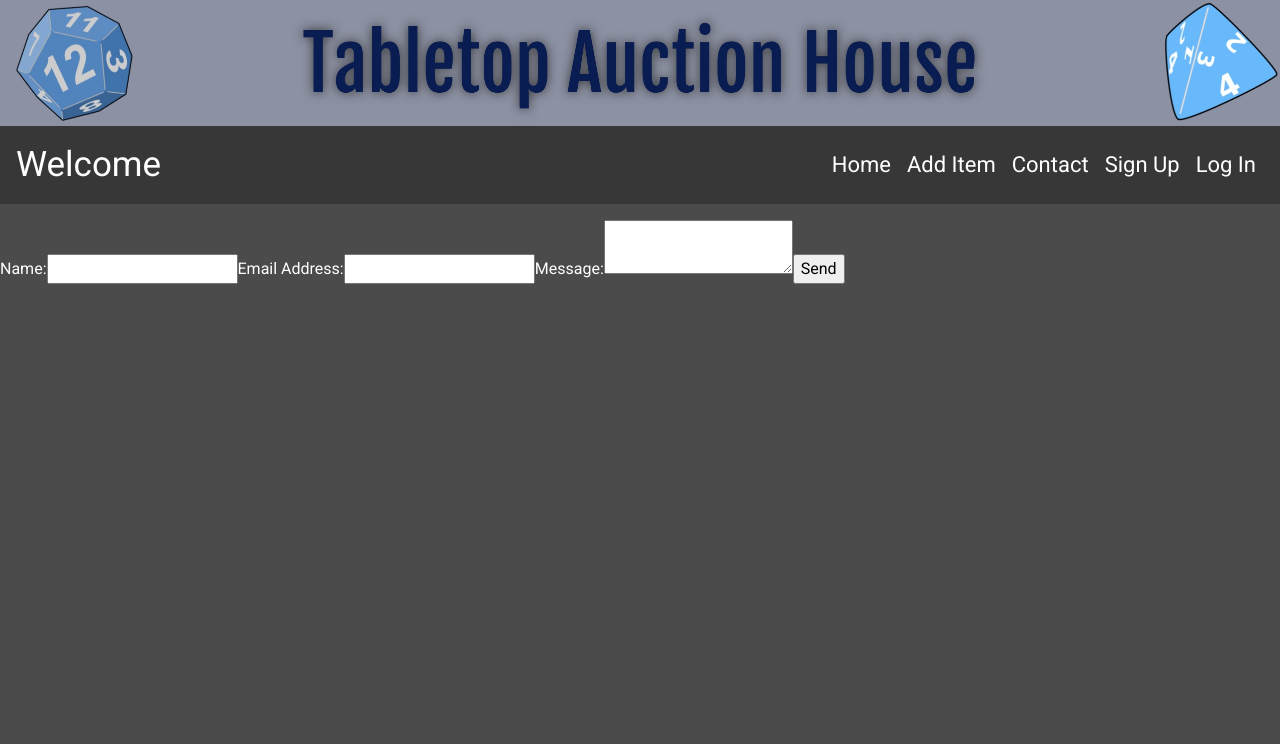
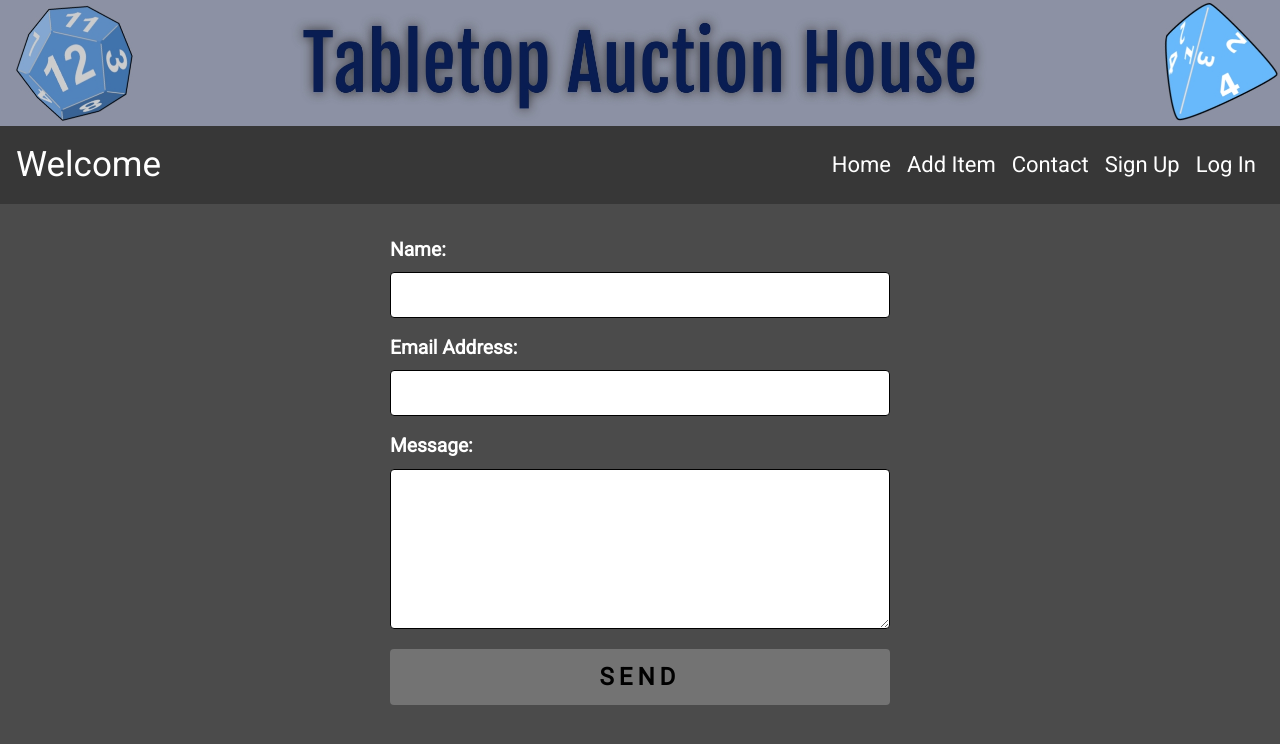
Before and after one commit to smakela13/tabletop-auction-house-react-edition, a React (Create React App) app in the folder client/: page /contact in a window 1280 px wide. Shown: the top 744 px of the page. Built offline with nearby package versions, Linux system fonts and the light colour scheme.

Commit message:
Added colons to form label on Product Form's index.js, fixed formatting, and updated CSS for consistency with Contact form - Fixed the contact form's width and formatting - Added a missing period on addItem - Added CSS for the forms in App.css - Updated README file

```diff
--- a/client/src/App.css
+++ b/client/src/App.css
@@ -1,42 +1,4 @@
-.App {
-  text-align: center;
-}
-
-.App-logo {
-  height: 40vmin;
-  pointer-events: none;
-}
-
-@media (prefers-reduced-motion: no-preference) {
-  .App-logo {
-    animation: App-logo-spin infinite 20s linear;
-  }
-}
-
-.App-header {
-  background-color: #282c34;
-  min-height: 100vh;
-  display: flex;
-  flex-direction: column;
-  align-items: center;
-  justify-content: center;
-  font-size: calc(10px + 2vmin);
-  color: white;
-}
-
-.App-link {
-  color: #61dafb;
-}
-
-@keyframes App-logo-spin {
-  from {
-    transform: rotate(0deg);
-  }
-  to {
-    transform: rotate(360deg);
-  }
-}
-
+/* Page styles */
 .impDiv{
   display: flex;
   flex-direction: column;
@@ -45,3 +7,67 @@
   font-family: 'Roboto', Verdana, Tahoma, sans-serif;
   color: #fff;
 }
+
+/* Contact */
+form {
+  max-width: 500px;
+  margin: 0 auto;
+}
+
+input {
+  display: block;
+  width: 100%;
+  border-radius: 4px;
+  border: 1px solid black;
+  padding: 10px 15px;
+  margin-bottom: 10px;
+  font-size: 14px;
+}
+
+#root > div > form > .contact-form {
+  max-width: 500px;
+}
+
+textarea {
+  height: 10em;
+  display: block;
+  width: 100%;
+  border-radius: 4px;
+  border: 1px solid black;
+  padding: 10px 15px;
+  margin-bottom: 10px;
+  font-size: 14px;
+}
+
+label {
+  line-height: 1;
+  text-align: left;
+  display: block;
+  margin-bottom: 13px;
+  margin-top: 20px;
+  font-size: 1.2em;
+  font-weight: bold;
+}
+
+input[type="submit"] {
+  background: #737373;
+  text-transform: uppercase;
+  border: none;
+  margin-top: 20px;
+  padding: 10px;
+  font-size: 24px;
+  letter-spacing: 5px;
+  font-weight: 600;
+}
+
+input[type="submit"]:hover {
+  background: #9DA5A8;
+}
+
+input[type="button"]:active,
+input[type="submit"]:active {
+  transition: 0.3s all;
+  transform: translateY(3px);
+  border: 1px solid transparent;
+  opacity: 0.8;
+}
--- a/client/src/components/Contact.js
+++ b/client/src/components/Contact.js
@@ -30,7 +30,10 @@ const Contact = () => {
 
 	return (
 		<>
-				<form className='contact-form' onSubmit={sendEmail}>
+			<form
+				className='contact-form'
+				style={{ width: '500px' }}
+				onSubmit={sendEmail}>
 				<label>Name:</label>
 				<input type='text' name='from_name' required />
 				<label>Email Address:</label>
@@ -46,6 +49,6 @@ const Contact = () => {
 			</form>
 		</>
 	);
-}
+};
 
 export default Contact;
--- a/client/src/components/ProductForm/index.js
+++ b/client/src/components/ProductForm/index.js
@@ -44,7 +44,7 @@ const ProductForm = () => {
     <Container>
       <Form onSubmit={handleFormSubmit}>
         <Form.Group>
-            <Form.Label htmlFor='productName'>Product Name</Form.Label>
+          <Form.Label htmlFor='productName'>Product Name:</Form.Label>
           <Form.Control
             type='text'
             name='productName'
@@ -54,7 +54,7 @@ const ProductForm = () => {
           />
         </Form.Group>
         <Form.Group>
-            <Form.Label htmlFor='description'>Description</Form.Label>
+          <Form.Label htmlFor='description'>Description:</Form.Label>
           <Form.Control
             type='textarea'
             name='description'
@@ -64,7 +64,7 @@ const ProductForm = () => {
           />
         </Form.Group>
         <Form.Group>
-            <Form.Label htmlFor='price'>Price</Form.Label>
+          <Form.Label htmlFor='price'>Price:</Form.Label>
           <Form.Control
             type='number'
             name='price'
@@ -74,7 +74,7 @@ const ProductForm = () => {
           />
         </Form.Group>
         <Form.Group>
-            <Form.Label htmlFor='stock'>Stock</Form.Label>
+          <Form.Label htmlFor='stock'>Stock:</Form.Label>
           <Form.Control
             type='number'
             name='stock'
@@ -84,11 +84,10 @@ const ProductForm = () => {
           />
         </Form.Group>
         <Button
-            className='m-2'
+          as='input'
+          className='my-3'
           type='submit'
-            variant='success'>
-            Add Item
-          </Button>
+          value='Add Item' />
       </Form>
     </Container>
   );
--- a/client/src/pages/addItem.js
+++ b/client/src/pages/addItem.js
@@ -21,7 +21,7 @@ const AddItem = () => {
       ) : (
         <>
           <p>
-            Hey now, you need to either login or signup for an account. No trying to sell your merchandise without it{' '}
+            Hey now, you need to either login or signup for an account. No trying to sell your merchandise without it.
             <Link to="/login">LOGIN</Link> or <Link to="/signup">SIGNUP.</Link>
           </p>
         </>
```
Also changed, not shown: 1 other file (tests, documents, lock files or other folders). Lines whose indentation alone changed are shown as unchanged.
